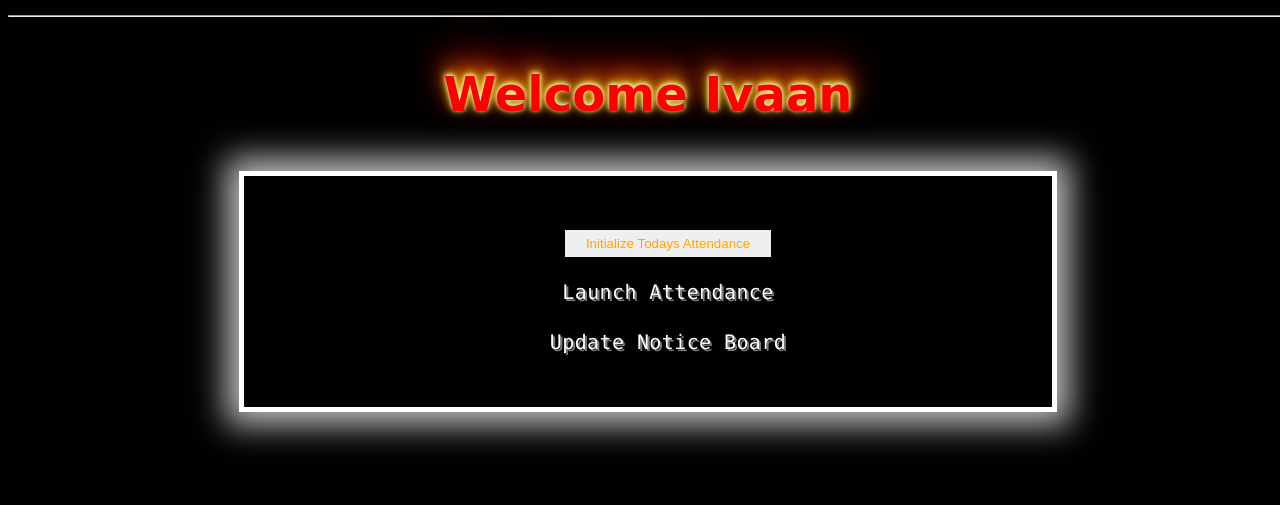
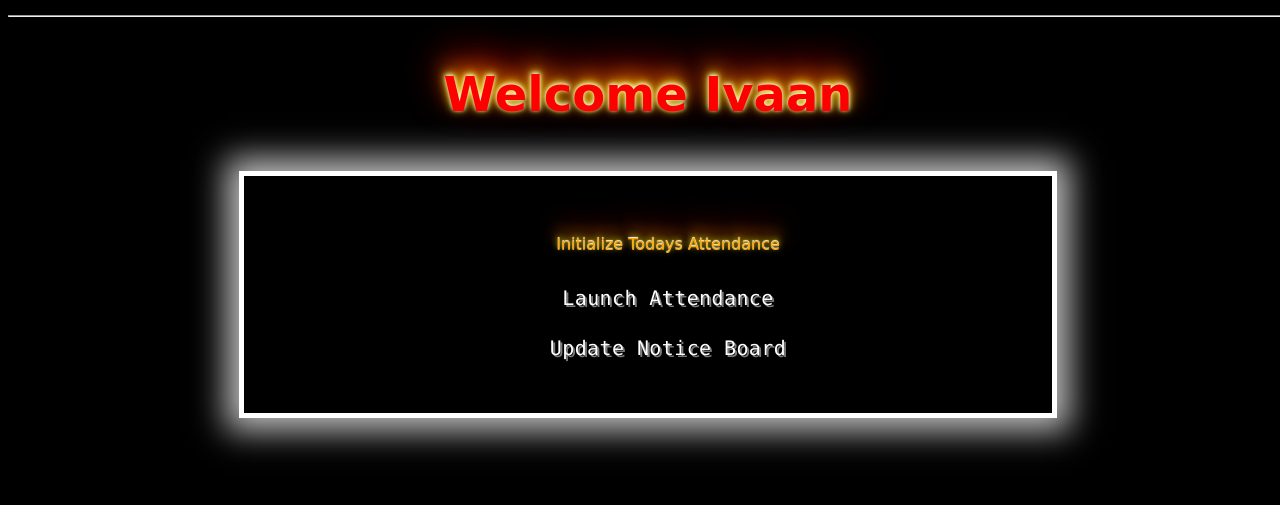
Before and after one commit to Ratu64/CGYM, a PHP site: page /adminhomepage.php in a window 1280 px wide. Shown: the part 58-563 px from the top of the page. Run offline with PHP 8.4, Linux system fonts and the light colour scheme; a user stored in the database is signed in; data that the repository does not hold is empty.

Commit message:
Update adminpage.css

```diff
--- a/css/adminpage.css
+++ b/css/adminpage.css
@@ -74,19 +74,21 @@ input{
     text-align:center;
 }
 button{
+background-color: transparent;
+    color:orange;
+    font-size: 16px;
+    font-family:Impact, Charcoal;
+    font-family: "Comic Sans MS";
+    margin:8px 8px 8px 8px;
     text-align:center;
-	text-decoration:none;
-	color:orange;
-    margin-right: 20px;
-	margin: 10px;
-	padding:5px 20px;
-	border:1px solid transparent;
+    border: 1px solid transparent;
+    padding:10px 30px;
+	text-decoration: none;
+    text-shadow: 0 -1px 1px #FFF, 0 -2px 6px #ff0, 0 -10px 14px #ff8000, 0 -18px 32px #F00;
 }
 button:hover{
-	text-decoration:underline;
-    color:orange;
-    text-shadow: 0 -1px 1px #FFF, 0 -2px 6px #ff0, 0 -10px 14px #ff8000, 0 -18px 32px #F00;
-    margin-right: 20px;
+	background-color:#fff;
+    text-decoration:underline;
 }
 div{
     text-align:center;
```
